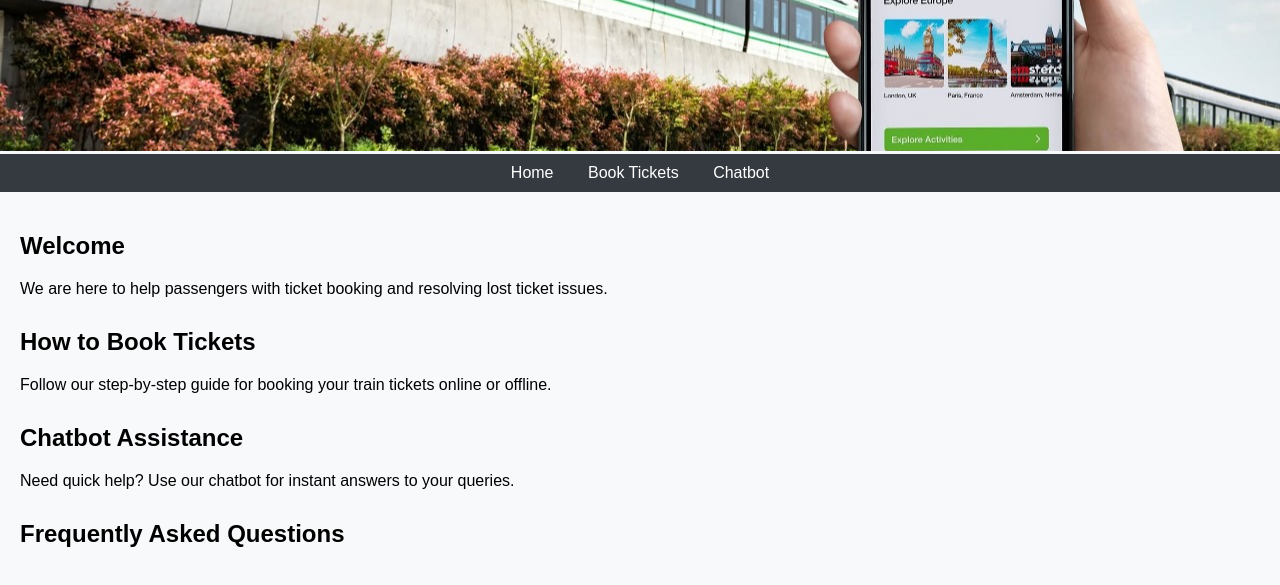
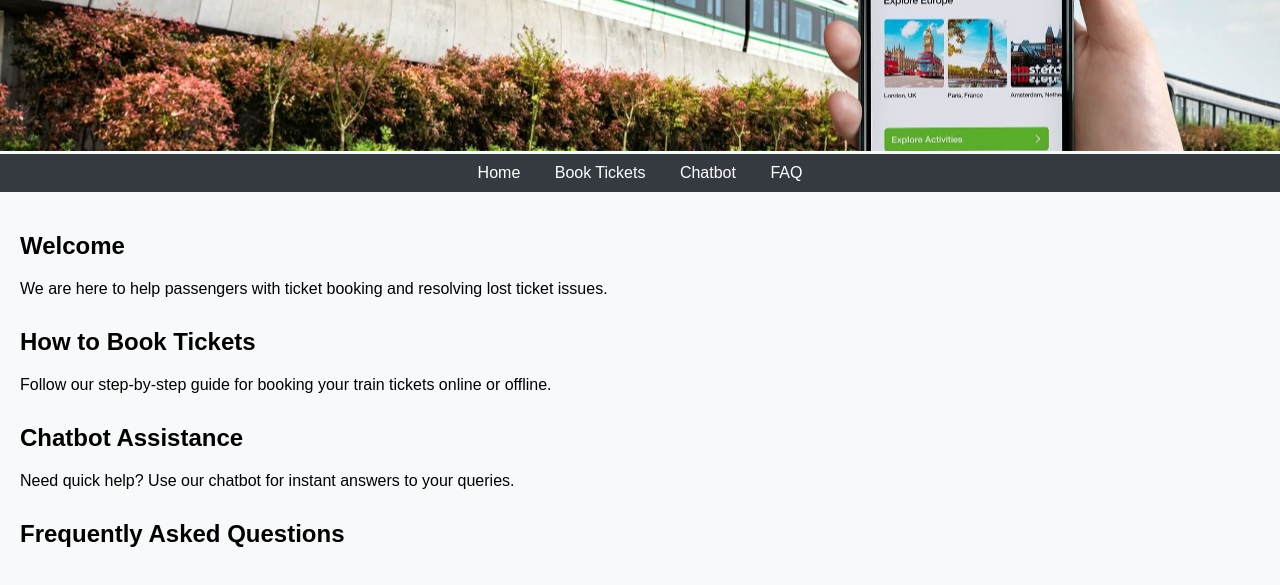
Before and after one commit to Dron-cyber/Dtsi, a plain HTML site: page index.html in a window 1280 px wide. Shown: the part 119-704 px from the top of the page. Drawn offline with Linux system fonts and the light colour scheme.

Commit message:
Update index.html

```diff
--- a/index.html
+++ b/index.html
@@ -20,7 +20,7 @@
             text-align: center;
             color: darkblue;
             height: 30vh;
-            /* border-radius: 15px; */
+
         }
         header p{
           font-size: large;
@@ -69,8 +69,8 @@
         <a href="index.html" class="hover1">Home</a>
         <a href="book.html" class="hover1">Book Tickets</a>
         <a href="chatbot.html" class="hover1">Chatbot</a>
-         <!-- <a href="" class="hover1">FAQ</a>
-        <a href="#contact" class="hover1">Contact Us</a>  -->
+          <a href="FAQ.html" class="hover1">FAQ</a>
+
     </nav>
     <main>
         <section id="home" class="section">
@@ -87,11 +87,7 @@
         </section>
         <section id="faq" class="section">
             <h2>Frequently Asked Questions</h2>
-            <!-- <ul>
-                <li>What should I do if I lose my ticket?</li>
-                <li>How can I book tickets online?</li>
-                <li>How do I check my PNR status?</li>
-            </ul> -->
+
         </section>
     </main>
 
```
